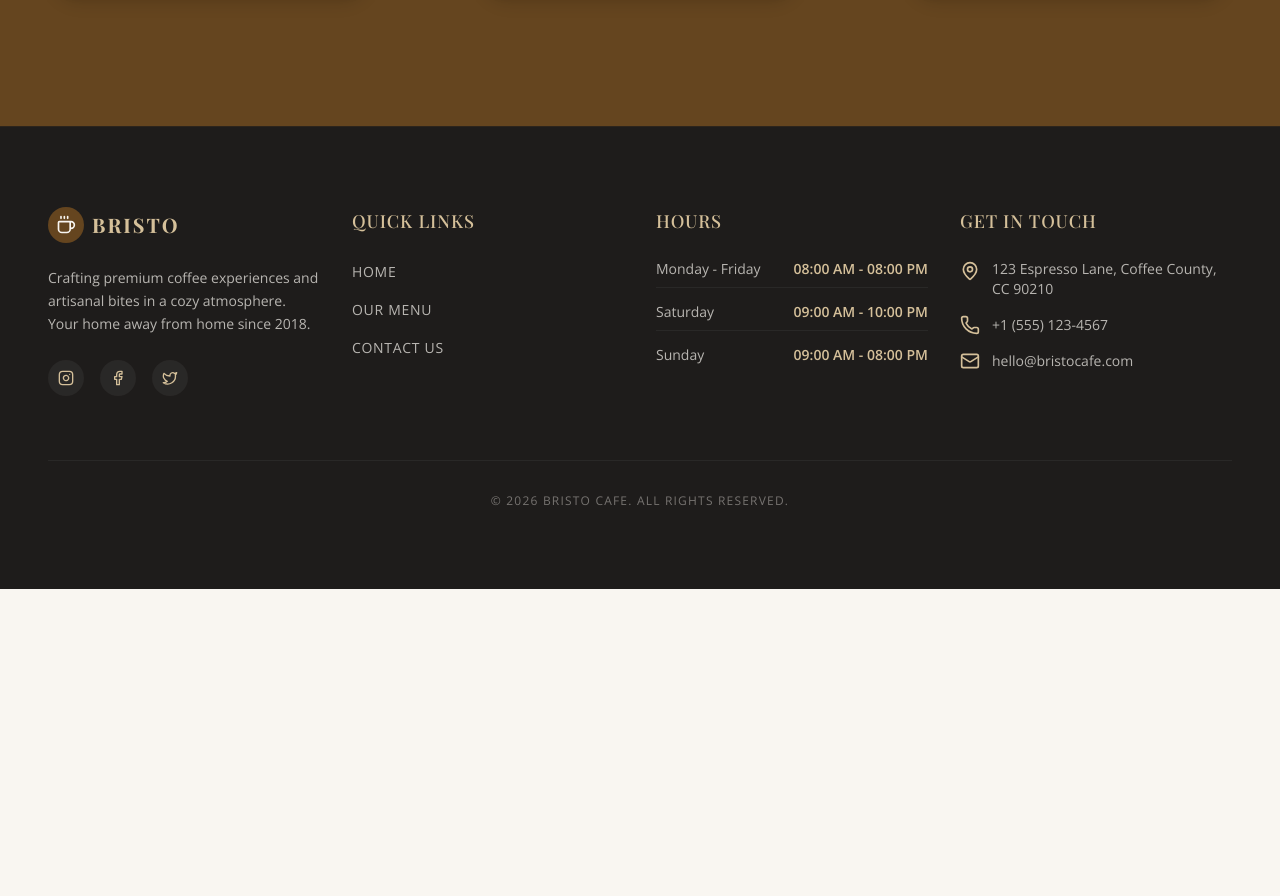
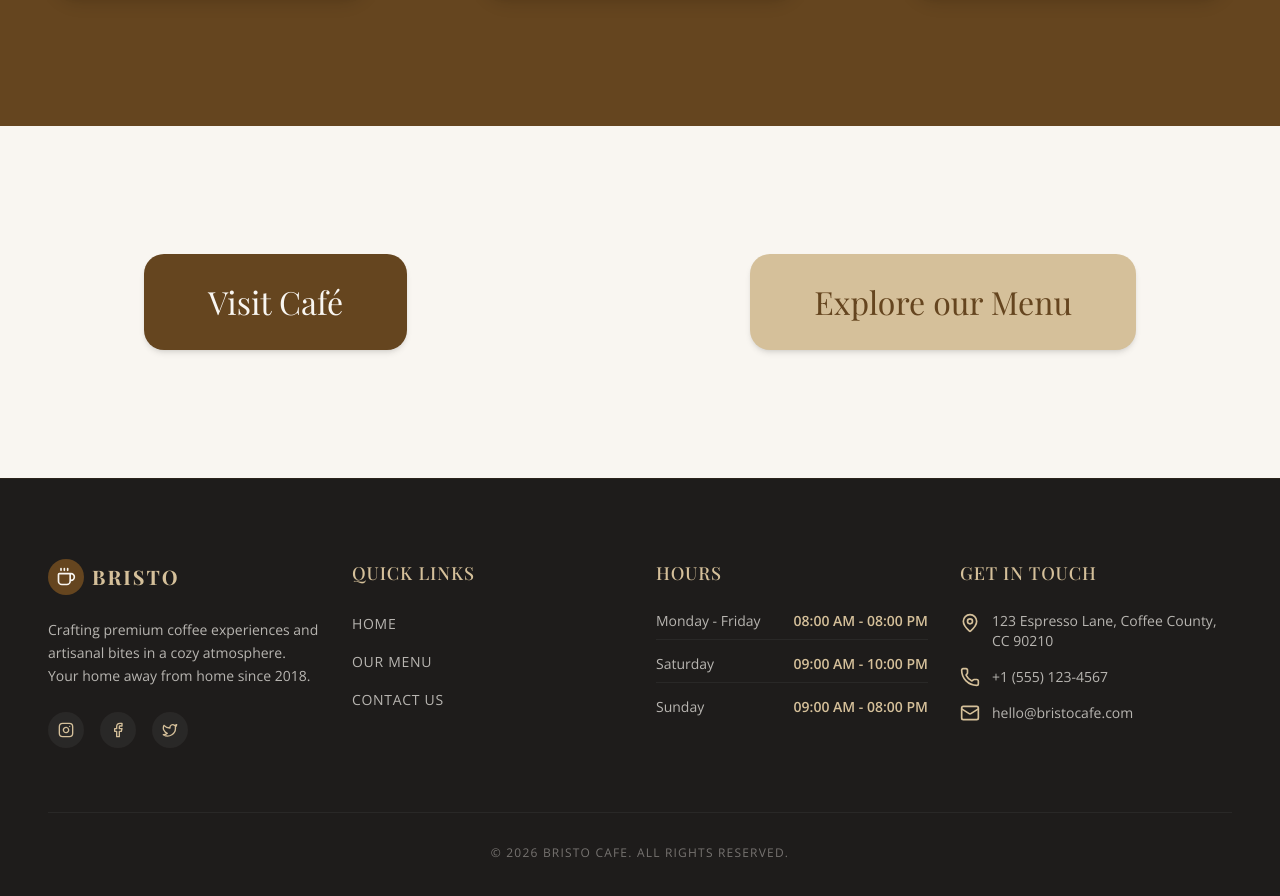
Before and after one commit to LoveshPurswani18/Bristo-Cafe-Site, a React (Vite) app: page / in a window 1280 px wide. Shown: the part 4413-5309 px from the top of the page. Before the commit the page ends 5002 px from the top, so only its background shows below. Built offline with nearby package versions, Linux system fonts and the light colour scheme; a web font is replaced by a local one.

Commit message:
ADD: CTA section

```diff
--- a/src/pages/Home.jsx
+++ b/src/pages/Home.jsx
@@ -365,6 +365,18 @@ export default function Home() {
         </div>
       </section>
 
+      {/* ── CTA Section ────────────────────────────────────────── */}
+      <section className="bg-white-cream py-[clamp(6rem,10vw,8rem)] px-6 lg:px-12 flex justify-center">
+        <div className="w-full max-w-[1440px] flex flex-col md:flex-row items-center justify-between gap-8 md:px-12 lg:px-24">
+          <button className="bg-primary-1 hover:bg-primary-2 text-white-cream font-heading text-[clamp(1.5rem,2.5vw,2.25rem)] px-[clamp(3rem,5vw,5rem)] py-[clamp(1rem,2vw,1.5rem)] rounded-[1.25rem] shadow-md hover:shadow-lg transition-all duration-300 hover:scale-105 active:scale-95 cursor-pointer">
+            Visit Café
+          </button>
+          <button className="bg-secondary-1 hover:bg-[#c4ad84] text-primary-1 font-heading text-[clamp(1.5rem,2.5vw,2.25rem)] px-[clamp(3rem,5vw,5rem)] py-[clamp(1rem,2vw,1.5rem)] rounded-[1.25rem] shadow-md hover:shadow-lg transition-all duration-300 hover:scale-105 active:scale-95 cursor-pointer">
+            Explore our Menu
+          </button>
+        </div>
+      </section>
+
     </div>
   );
 }
```
